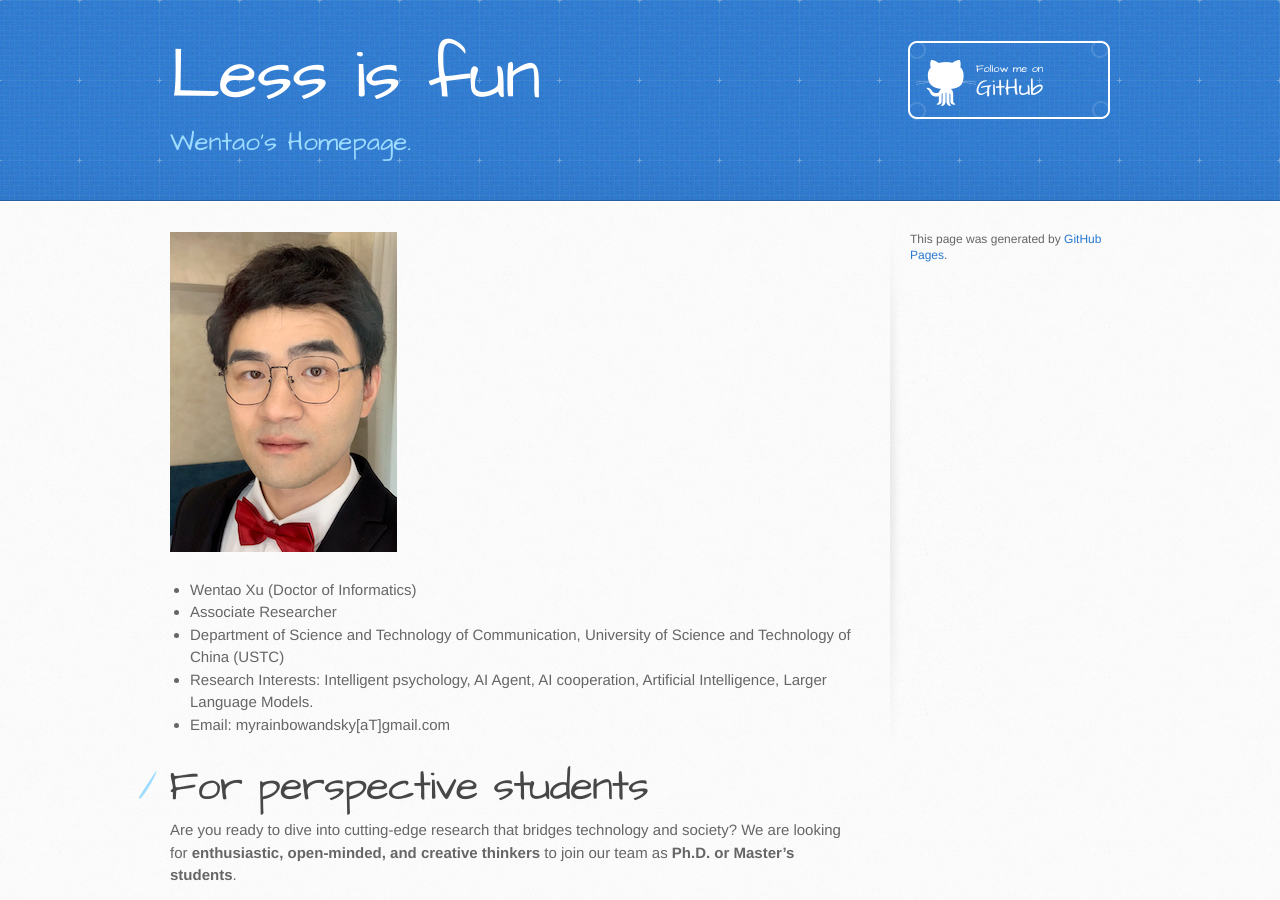
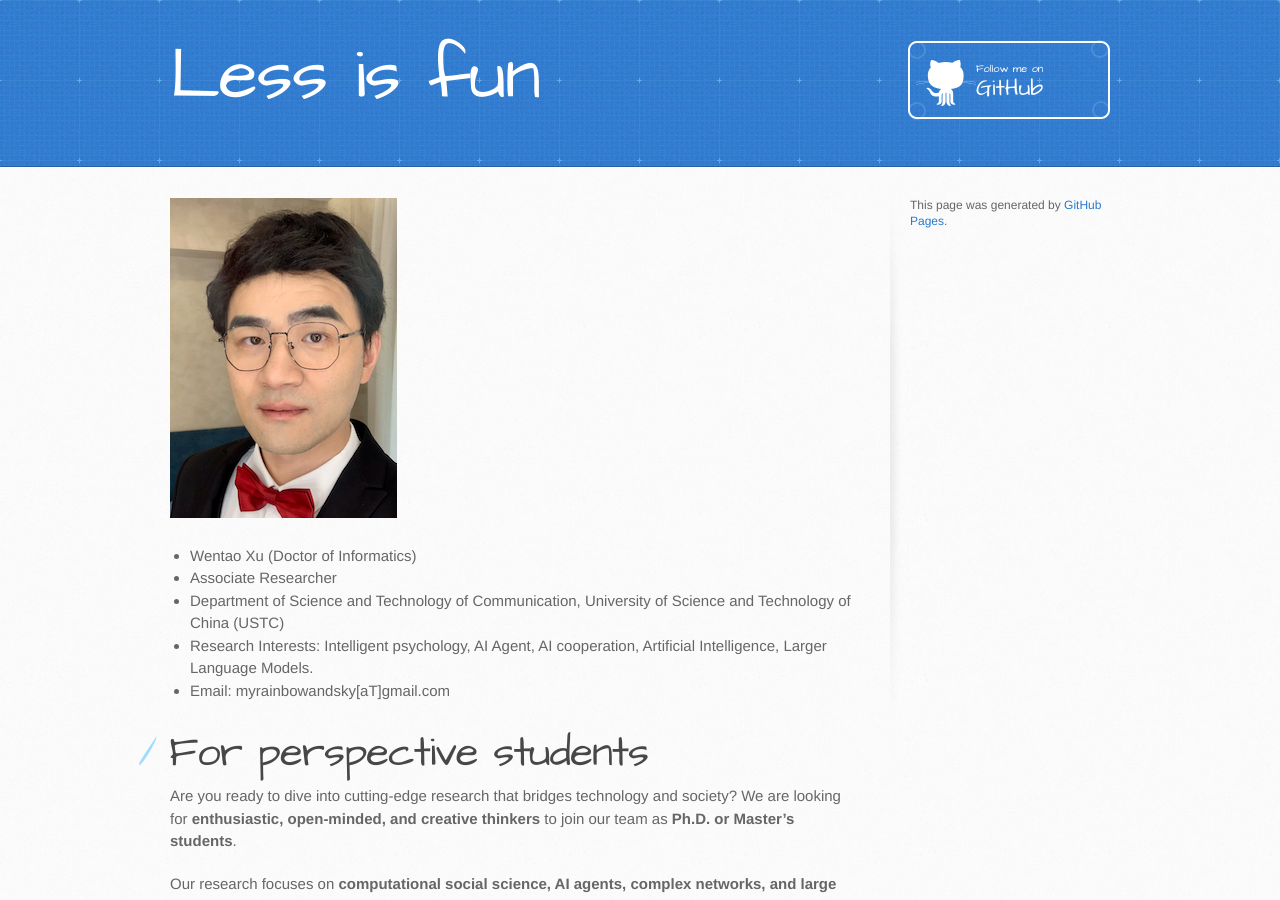
Before and after one commit to myrainbowandsky/myrainbowandsky.github.io, a Jekyll site: the page built from index.md, in a window 1280 px wide and 900 px high. Built offline with Jekyll 4.4.1, drawn with Linux system fonts in a browser that asks for light colours; the repository's description, which GitHub fills in, is left out.

Commit message:
Update _config.yml

```diff
--- a/_config.yml
+++ b/_config.yml
@@ -1,5 +1,5 @@
 title: Less is fun
-description: Wentao's Homepage.
+description: #Wentao's Homepage.
 show_downloads: false
 google_analytics: _includes/analytics.html
 theme: jekyll-theme-architect
```
